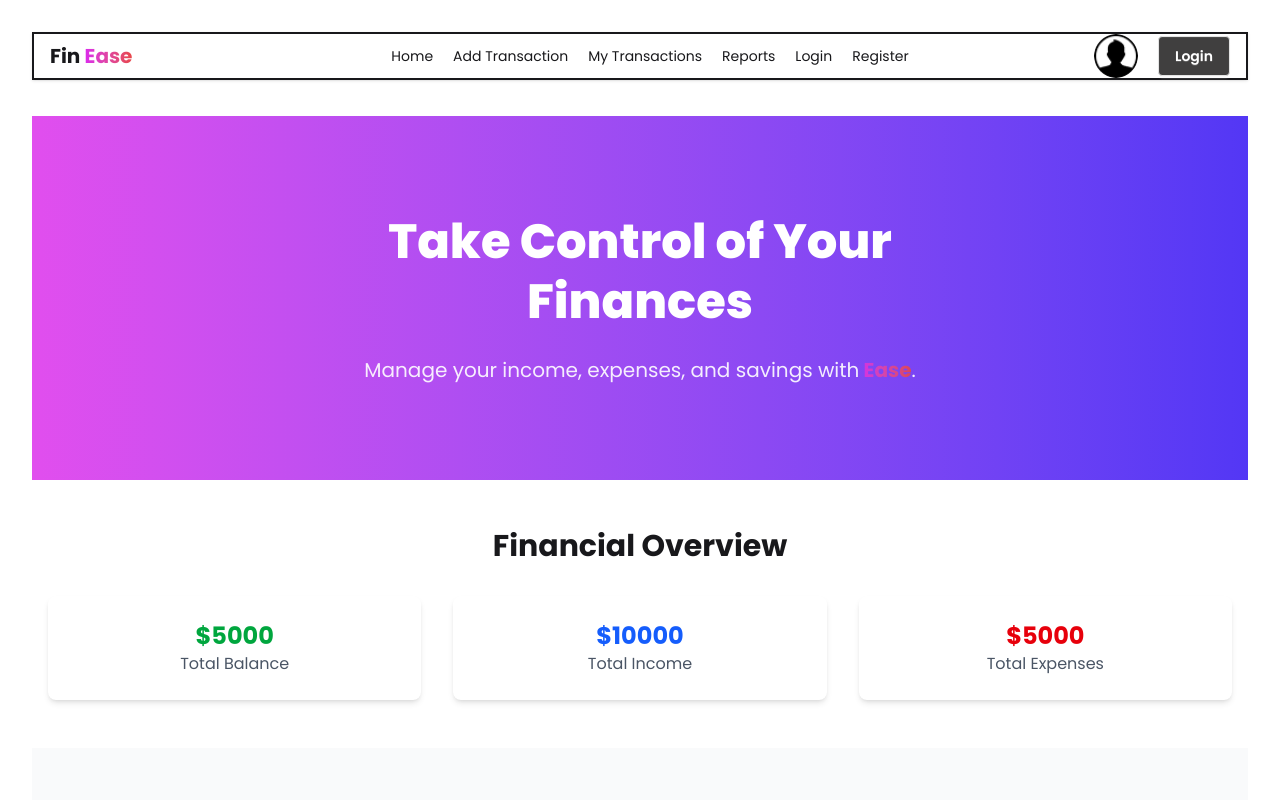
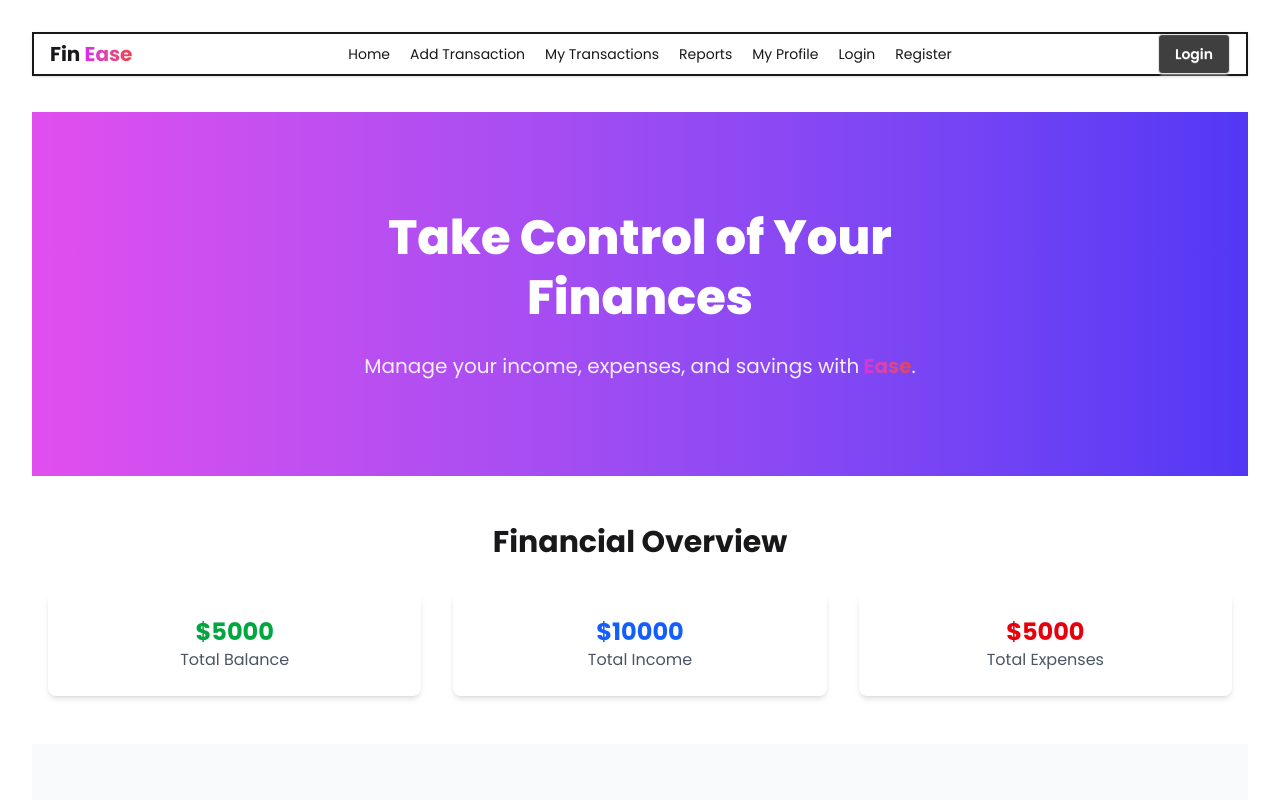
Before and after one commit to RupomPB/Assignment-10-Personal-Finance-Management-App-client, a React (Vite) app: page / in a window 1280 px wide. Shown: the top 800 px of the page. Built offline with nearby package versions, Linux system fonts and the light colour scheme; no server answers.

Commit message:
added dropdown on navbar user interface

```diff
--- a/src/Components/Navbar.jsx
+++ b/src/Components/Navbar.jsx
@@ -1,5 +1,5 @@
 import React, { use } from 'react';
-import { Link, Navigate, NavLink, useNavigate } from 'react-router';
+import { Link, Navigate, NavLink, } from 'react-router';
 import { AuthContext } from '../Context/AuthContext';
 import { toast } from 'react-toastify';
 import userimg from '../assets/user.png'
@@ -7,7 +7,7 @@ import userimg from '../assets/user.png'
 
 const Navbar = () => {
   const {user, logoutUser} = use(AuthContext);
-  const navigate = useNavigate();
+  // const navigate = useNavigate();
 
 
   const handleLogout =()=>{
@@ -34,6 +34,13 @@ const Navbar = () => {
       <NavLink className="ml-5 " to="/reports">
         <li>Reports</li>
       </NavLink>
+            <NavLink className="ml-5 " to="/profile">
+        <li>My Profile</li>
+      </NavLink>
+
+
+
+      {/* conditional if user unavailable */}
     {
       !user && (
         <>
@@ -43,6 +50,7 @@ const Navbar = () => {
           <NavLink className="ml-5 " to="/register">
             <li>Register </li>
           </NavLink>
+
         </>
       )
     }
@@ -90,19 +98,38 @@ const Navbar = () => {
         <div className="navbar-center hidden lg:flex ">
           <ul className="menu menu-horizontal px-2">{links}</ul>
         </div>
+
+        {/* dropdown */}
         <div className="navbar-end">
-        {/* user image show  */}
-          <img onClick={()=>navigate('/profile')}
-            className="mr-5 w-11 rounded-full"
-            src={`${user ? user.photoURL : userimg}`}
+  {user ? (
+    <div className="dropdown dropdown-end">
+      <div tabIndex={0} role="button">
+        <img
+          className="mr-3 w-11 h-11 rounded-full cursor-pointer"
+          src={user.photoURL ? user.photoURL : userimg}
         />
-          {user ? (
+      </div>
+
+      <ul
+        tabIndex={0}
+        className="dropdown-content z-10 menu p-4 shadow bg-base-100 rounded-box w-fit"
+      >
+        <li className="flex flex-col items-start  border-b">
+          <span className="font-semibold w-full">{user.displayName || "User"}</span>
+
+          <span className="text-sm opacity-70">{user.email}</span>
+        </li>
+
+        <li className="mt-2">
           <button
             onClick={handleLogout}
-              className="btn bg-secondary text-base-100"
+            className="btn btn-outline btn-sm bg-linear-to-r from-[#db28eb] to-[#e84646]  text-white"
           >
             Logout
           </button>
+        </li>
+      </ul>
+    </div>
   ) : (
     <Link to="/login" className="btn bg-secondary text-base-100">
       Login
```
Lines whose indentation alone changed are shown as unchanged.
